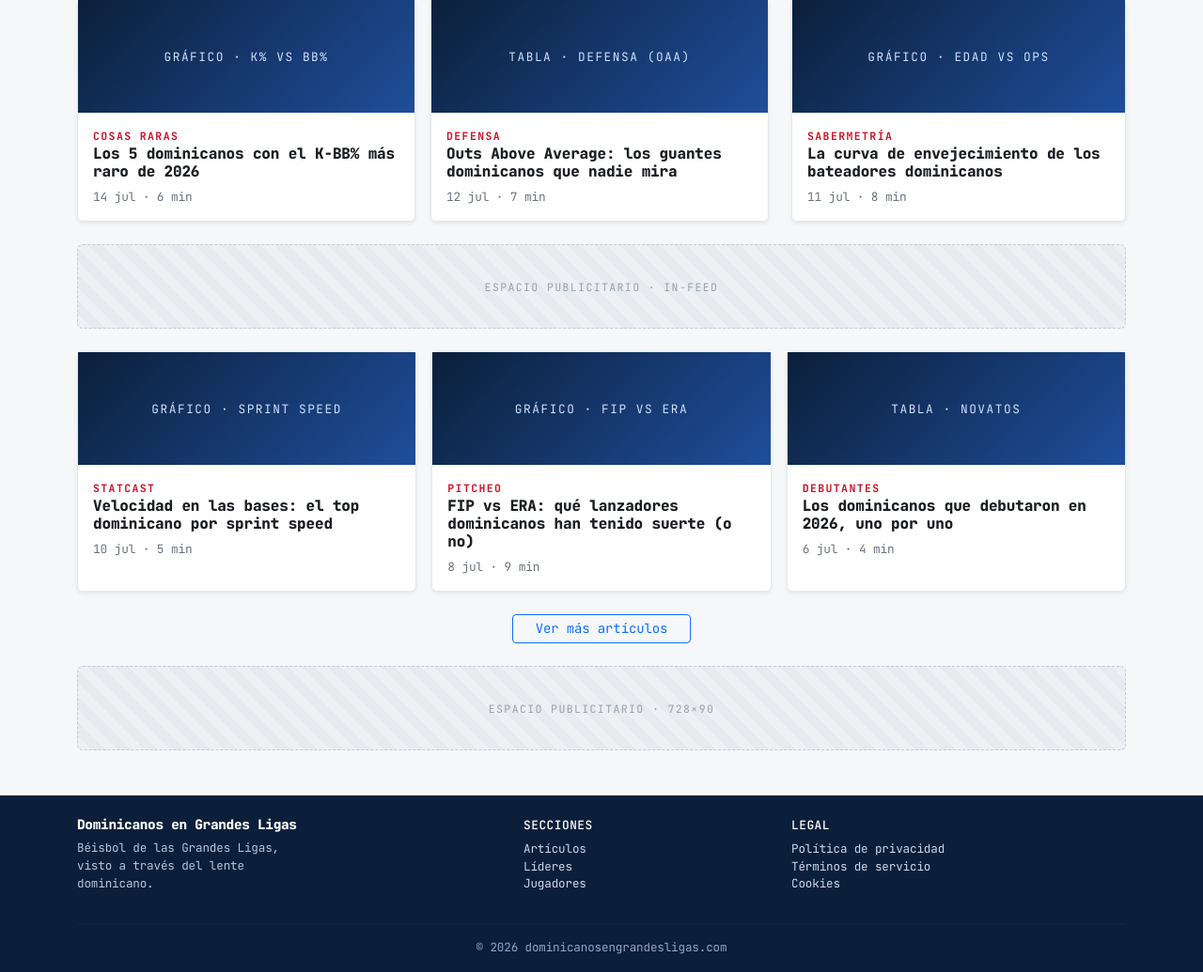
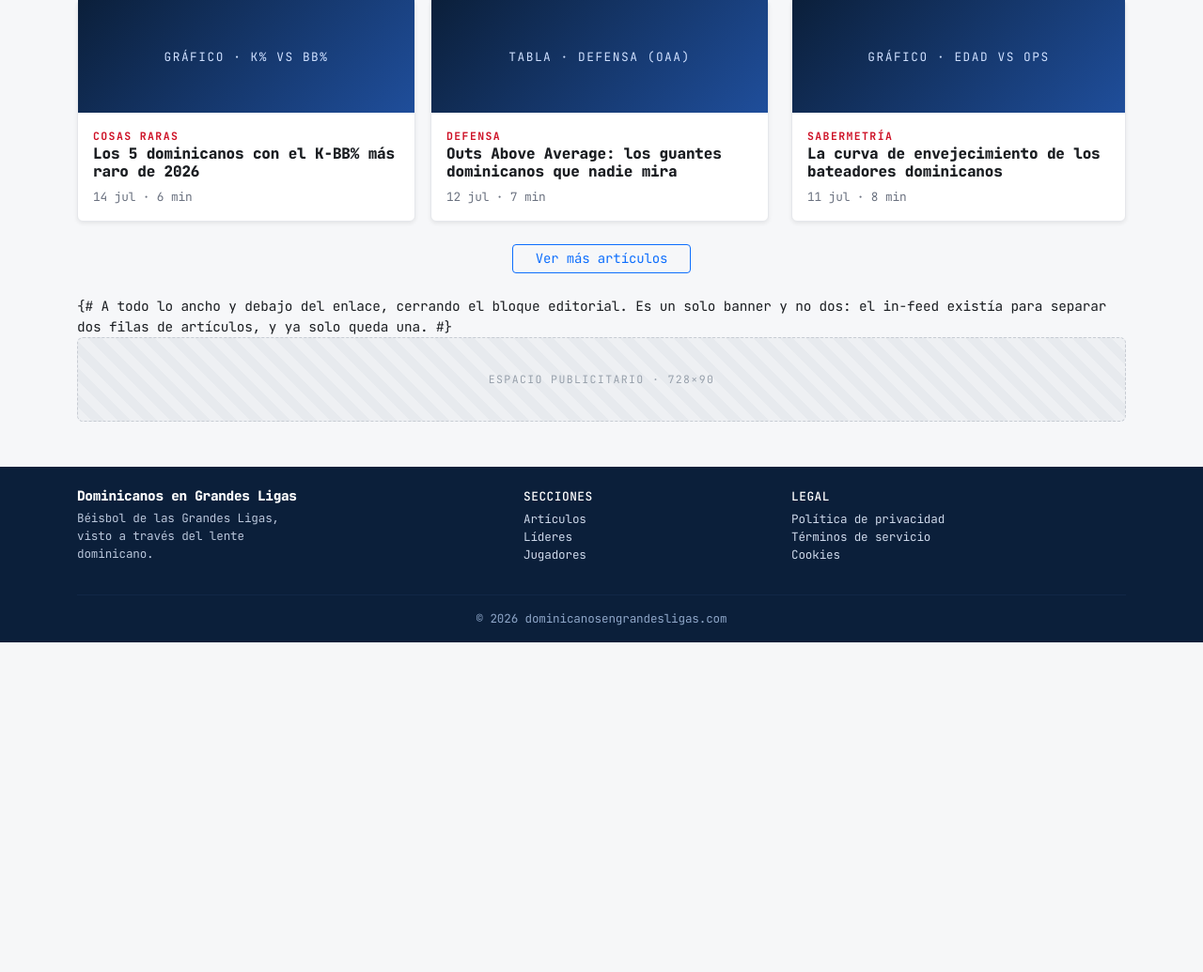
Before and after one commit to albertop/dglweb, a Django app: template templates/home.html in a window 1280 px wide. Shown: the part 736-1771 px from the top of the page at 94% size. After the commit the page ends 1420 px from the top, so only its background shows below. Run offline with Django 5.2, Linux system fonts and the light colour scheme; the template is opened without the code that fills it, so the values that code supplies are empty; parts of the project's set-up code (start-up, migrations or seed data) failed here and were passed over.

Commit message:
refactor(portada): una sola fila de artículos y el enlace sobre el banner
Fuera la segunda fila de artículos. «Ver más artículos» pasa a quedar
encima del espacio publicitario, que es donde cierra el bloque.

Queda un solo banner abajo en vez de dos pegados: el in-feed existía para
separar dos filas de artículos, y ya solo queda una.

Co-Authored-By: Claude Opus 5 <noreply@anthropic.com>

```diff
--- a/templates/home.html
+++ b/templates/home.html
@@ -66,32 +66,13 @@
         <div class="dgl-meta mt-2">11 jul · 8 min</div></div></div></div>
   </div>
 
-  {# A todo lo ancho: separa los dos bloques de artículos en vez de partir una columna por dentro. #}
-  <div class="dgl-ad dgl-ad-leader my-4">Espacio publicitario · in-feed</div>
-
-  <div class="row g-3">
-    <div class="col-md-6 col-lg-4"><div class="card h-100 shadow-sm">
-      <div class="dgl-thumb" style="height:120px">Gráfico · Sprint speed</div>
-      <div class="card-body"><div class="dgl-kicker">Statcast</div>
-        <a href="#" class="h6 d-block dgl-article-title">Velocidad en las bases: el top dominicano por sprint speed</a>
-        <div class="dgl-meta mt-2">10 jul · 5 min</div></div></div></div>
-    <div class="col-md-6 col-lg-4"><div class="card h-100 shadow-sm">
-      <div class="dgl-thumb" style="height:120px">Gráfico · FIP vs ERA</div>
-      <div class="card-body"><div class="dgl-kicker">Pitcheo</div>
-        <a href="#" class="h6 d-block dgl-article-title">FIP vs ERA: qué lanzadores dominicanos han tenido suerte (o no)</a>
-        <div class="dgl-meta mt-2">8 jul · 9 min</div></div></div></div>
-    <div class="col-md-6 col-lg-4"><div class="card h-100 shadow-sm">
-      <div class="dgl-thumb" style="height:120px">Tabla · Novatos</div>
-      <div class="card-body"><div class="dgl-kicker">Debutantes</div>
-        <a href="#" class="h6 d-block dgl-article-title">Los dominicanos que debutaron en 2026, uno por uno</a>
-        <div class="dgl-meta mt-2">6 jul · 4 min</div></div></div></div>
-  </div>
-
   <div class="text-center my-4">
     <a href="#" class="btn btn-outline-primary btn-sm px-4">Ver más artículos</a>
   </div>
 
-  <div class="dgl-ad dgl-ad-leader mt-2">Espacio publicitario · 728×90</div>
+  {# A todo lo ancho y debajo del enlace, cerrando el bloque editorial. Es un solo banner y no dos:
+     el in-feed existía para separar dos filas de artículos, y ya solo queda una. #}
+  <div class="dgl-ad dgl-ad-leader">Espacio publicitario · 728×90</div>
 </main>
 {% endblock %}
 
```
